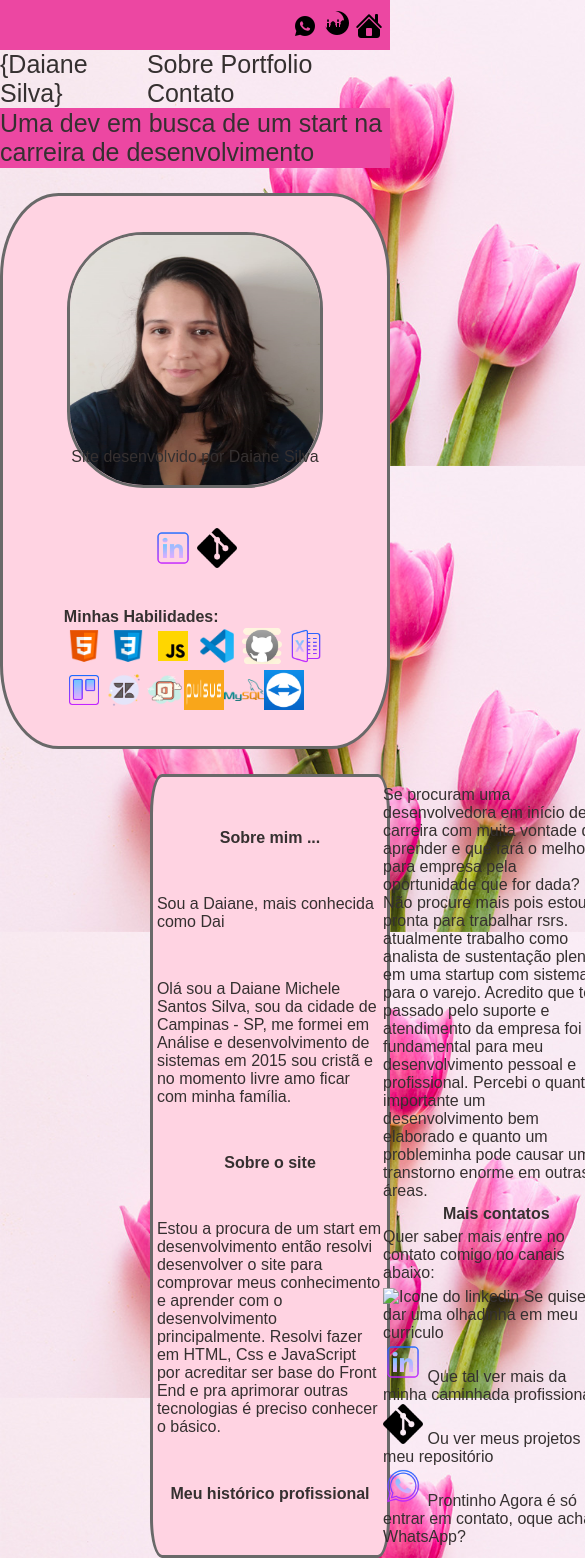
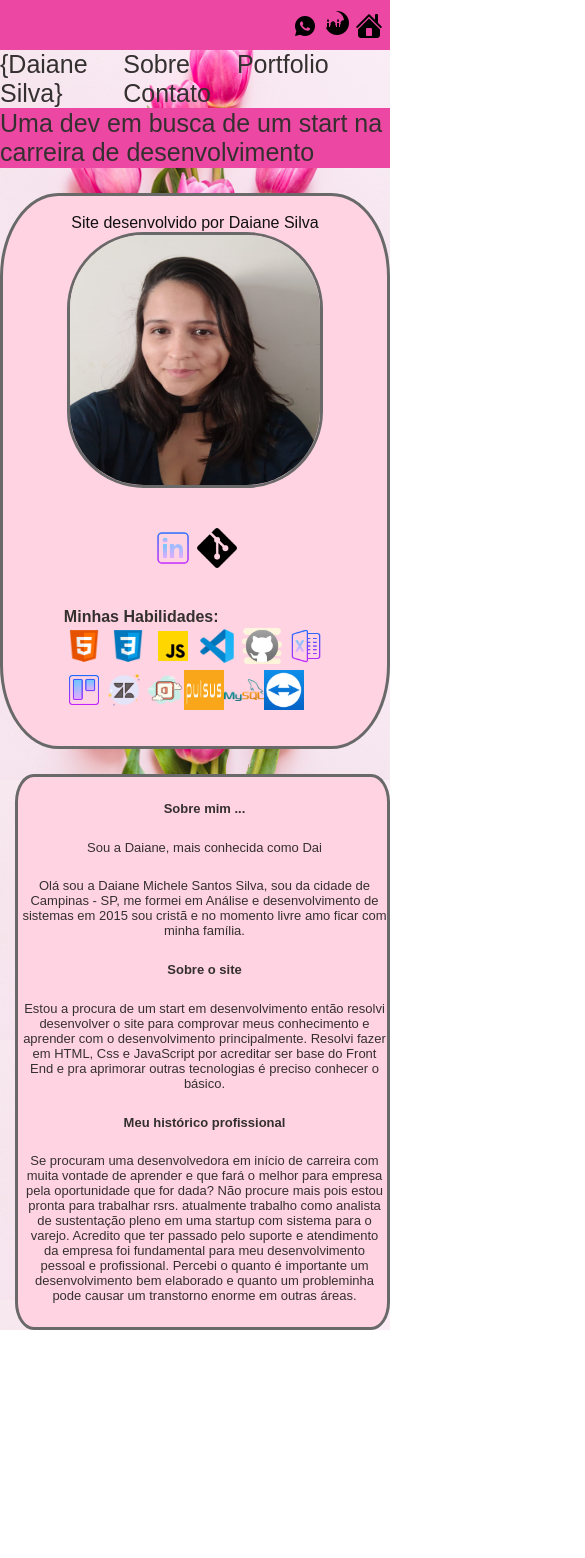
Before and after one commit to daianemsilva09/portfolio, a plain HTML site: page index.html in a window 390 px wide. Shown: the top 1558 px of the page, 585 px wide, since content can reach past the window. After the commit the page ends 1330 px from the top, so only its background shows below. Drawn offline with Linux system fonts and the light colour scheme.

Commit message:
Resposividade Ok

```diff
--- a/index.html
+++ b/index.html
@@ -11,34 +11,37 @@
 <body>
 
   <div class="start">
-    <nav>
+
       <a target="_blank" href="https://api.whatsapp.com/send?phone=5519994012150"><img src="img/icons8-whatsapp-img5.png" alt="Icone do WhatsApp"/></a>
       <a  href="index-black.html" ><img src="img/icons8-cidade-crescente-30.png" alt="Icone do linkedin"/></a>
       <a  href="index.html" ><img src="img/icons8-casa-26.png" alt="Icone do linkedin"></a>
-    </nav>
+
   </div>
 
+  <nav>
    <section id="content">
       <a href="about0.html" id="name">{Daiane Silva}</a>
 
   <div class="menu">
-      <a href="about.html" id="menu">Sobre</a>
-      <a href="portfolio.html" id="menu">Portfolio</a>
-      <a href="contacts.html" id="menu">Contato</a>
+      <a href="about.html" id="menu  ">Sobre   </a>
+      <a href="portfolio.html" id="menu1  ">Portfolio </a>
+      <a href="contacts.html" id="menu2">          Contato</a>
   </div>
 
-  <div class="module"></div>
+  <div class="module">
 
   </div>
 
    </section>
+  </nav>
 
-
-
+<header>
   <div class="about">
     <p></p><br>
     <p>Uma dev em busca de um start na carreira de desenvolvimento </p>
   </div>
+
+</header>
 
 
 <section id="block">
@@ -80,41 +83,24 @@
 
 
       <div class="block-rigth">
-        <b><p>Sobre mim ...</p></b>
-        <p>Sou a Daiane, mais conhecida como Dai</p>
+        <b>Sobre mim ...</b>
+        Sou a Daiane, mais conhecida como Dai
         <p>Olá sou a Daiane Michele Santos Silva, sou da cidade de Campinas - SP, me formei em Análise e desenvolvimento de
           sistemas em 2015 sou cristã e no momento livre amo ficar com minha família.
         </p>
-        <b><p>Sobre o site</p></b>
-        <p>Estou a procura de um start em desenvolvimento então resolvi desenvolver o site para comprovar meus conhecimento e aprender com o desenvolvimento principalmente.
+        <b>Sobre o site</b>
+        Estou a procura de um start em desenvolvimento então resolvi desenvolver o site para comprovar meus conhecimento e aprender com o desenvolvimento principalmente.
           Resolvi fazer em HTML, Css e JavaScript por acreditar ser base do Front End e pra aprimorar outras tecnologias é preciso conhecer o básico.
-        </p>
-        <b><p>Meu histórico profissional</p></b>
+        <b>Meu histórico profissional</b>
         <p>Se procuram uma desenvolvedora em início de carreira com muita vontade de aprender e que fará o melhor para empresa pela oportunidade que for dada? Não procure mais pois estou pronta para trabalhar rsrs. atualmente trabalho como analista de sustentação pleno em uma startup com sistema para o varejo.
           Acredito que ter passado pelo suporte e atendimento da empresa foi fundamental para meu desenvolvimento pessoal e profissional.
-          Percebi o quanto é importante um desenvolvimento bem elaborado e quanto um probleminha pode causar um transtorno enorme em outras áreas.
-        </p>
-        <b><p>Mais contatos</p></b>
-        <p>Quer saber mais entre no contato comigo no canais abaixo:</p>
+          Percebi o quanto é importante um desenvolvimento bem elaborado e quanto um probleminha pode causar um transtorno enorme em outras áreas.</p>
 
 
-        <div class="card">
-
-          <a target="_blank" href="https://docs.google.com/document/d/1B_6RSH6MjFtsZLgFpxZktZuxLuTN8DMit3gxYcQ__MY/edit"><img src="img/icons8-ms-word-64.png" alt="Icone do linkedin"/> Se quiser dar uma olhadinha em meu curriculo</a>
-          <br>
-
-          <a target="_blank" href="https://www.linkedin.com/in/daiane-silva-87148864/"> <img src="img/icons8-linkedin-64.png" alt="Icone do linkedin"/>  Que tal ver mais da minha caminhada profissional</a>
-          <br>
-
-          <a target="_blank" href="https://github.com/daianemsilva09"><img src="img/github.png" alt="Icone do github"/> Ou ver meus projetos em meu repositório</a>
-          <br>
-
-          <a target="_blank" href="https://api.whatsapp.com/send?phone=5519994012150"><img src="img/icons8-whatsapp-64.png" alt="Icone do github"/> Prontinho Agora é só entrar em contato, oque acha WhatsApp?</a>
-        </div>
 
 
       </div>
-    </div>
+
     </section>
 
 <div class="fim">
--- a/style.css
+++ b/style.css
@@ -29,11 +29,12 @@ body {
 
 
 .menu {
+    word-spacing: 40px;
     margin-left: auto;
-    justify-content: space-between;
+}
 
 
-}
+
 
 a:hover {
     text-decoration: underline;
@@ -112,7 +113,7 @@ h3.about {
 
     width: 400px;
     height: 550px;
-    float: left;
+
     border-color: black;
 
     border-radius: 15%;
@@ -130,10 +131,10 @@ h3.about {
     justify-content: space-evenly;
 
     background-color: rgb(255, 211, 226);
-    padding: 1%;
 
-    width: 470px;
-    height: 770px;
+    padding-left: 4px;
+    width: 400px;
+    height: 550px;
     float: left;
 
     border-radius: 5%;
@@ -141,8 +142,16 @@ h3.about {
     border-color: dimgrey;
 
     margin-top: 25px;
-    margin-left: 150px;
+    margin-left: 15px;
+    text-align: center;
 
+
+}
+
+@media screen and (max-width: 700px) {
+    .block-rigth {
+        font-size: 13px;
+    }
 }
 
 
@@ -232,6 +241,18 @@ h3.about {
 
 }
 
+@media screen and (max-width: 700px) {
+    .number1 {
+        width: 300px;
+    }
+
+    .portfolio-pg img {
+        width: 200px;
+        height: 100px;
+    }
+}
+
+
 .number2 {
 
     width: 700px;
@@ -277,9 +298,9 @@ h3.about {
     border-radius: 5%;
     border-style: solid;
     border-color: dimgrey;
-    border-radius: 5%s;
+    border-radius: 5%;
     padding: 2%;
-    padding-top: 3%;
+
 }
 
 .contacts {
@@ -307,18 +328,25 @@ h3.about {
     justify-content: center;
 }
 
-@media screen and(max-width: 600px) {
-    width: 100%;
-
-}
-
 
 
 
 .fim {
-    padding-top: 70%;
+
+    left: 0;
+    bottom: 0;
+    width: 100%;
+    color: rgb(17, 16, 16);
     text-align: center;
-    bottom: 0;
+    padding-top: 50%;
+}
+
+@media screen and (max-width: 700px) {
+    .fim {
+        padding-top: 10%;
+        text-align: center;
+        bottom: 0;
+    }
 }
 
 footer {
```
Also changed, not shown: contacts.html (+3 -1 lines), portfolio.html (+2 -2 lines).
